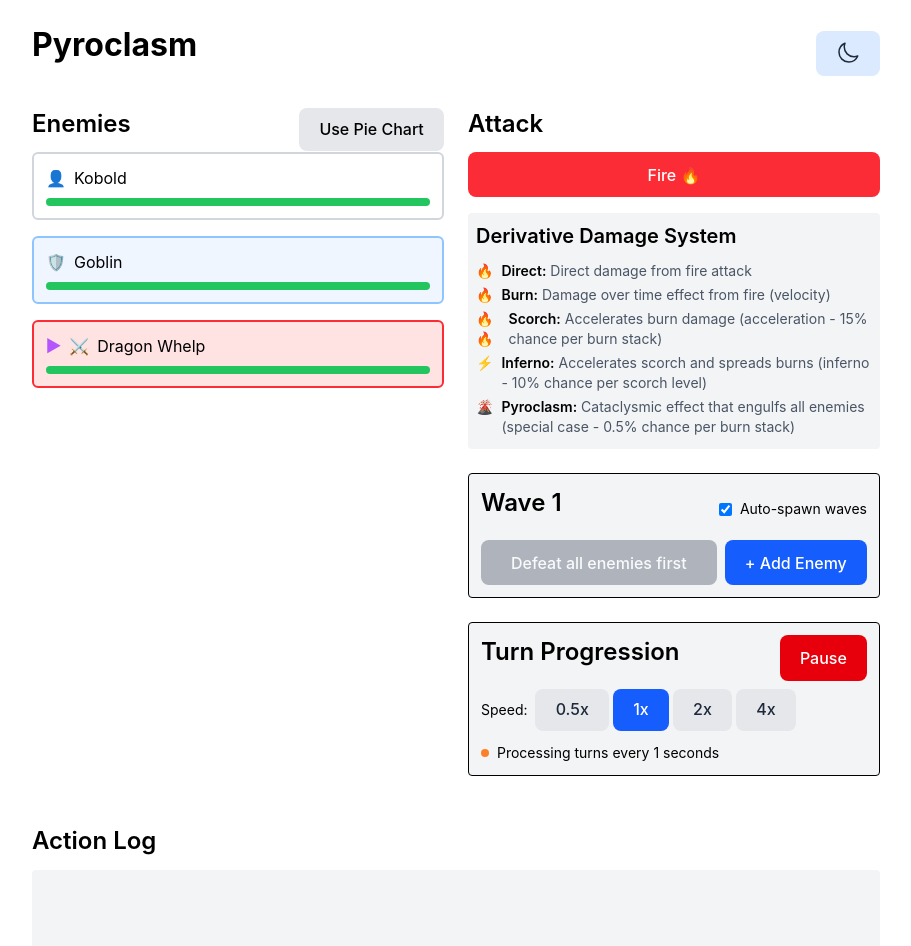
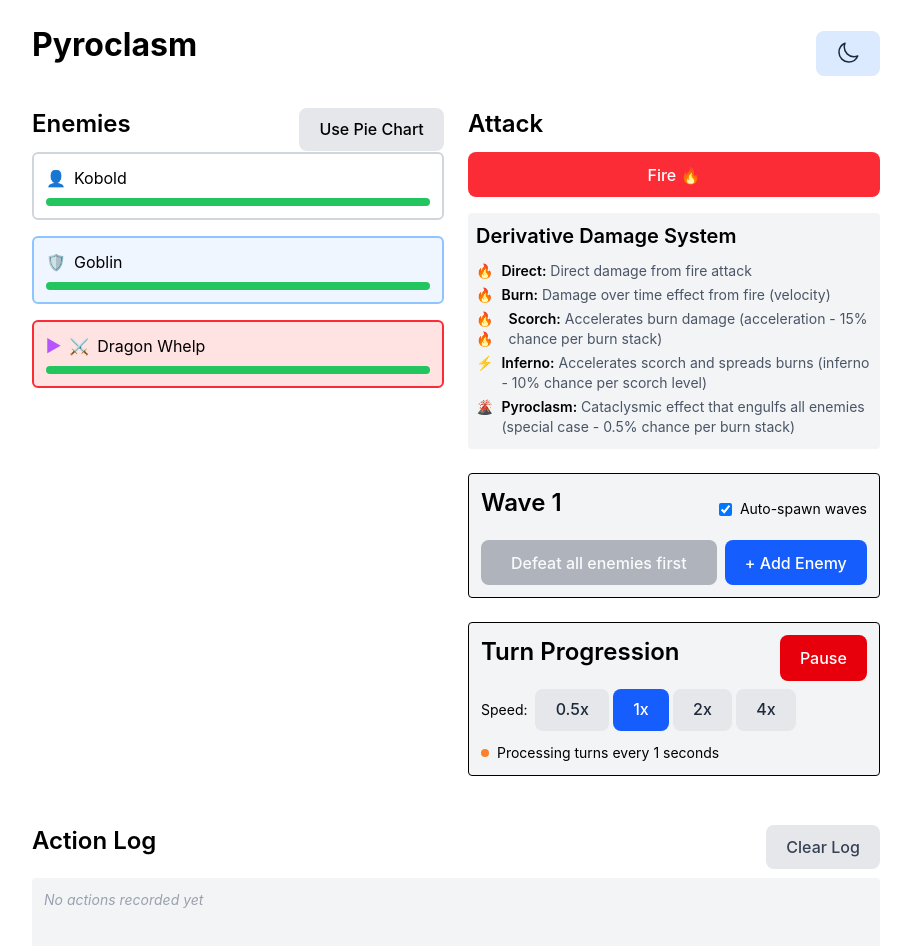
Before and after one commit to kyletolle/pyroclasm, a React (Vite) app: page / in a window 1280 px wide. Shown: the top 946 px of the page, without its empty margins (184-1095 px from the left). Built offline with nearby package versions, Linux system fonts and the light colour scheme.

Commit message:
Add way to clear the action log

```diff
--- a/src/components/ActionLog.tsx
+++ b/src/components/ActionLog.tsx
@@ -3,9 +3,10 @@ import { useEffect, useRef } from 'react';
 
 interface Props {
   log: string[];
+  onClear: () => void; // Added prop for clearing the log
 }
 
-export default function ActionLog({ log }: Props) {
+export default function ActionLog({ log, onClear }: Props) {
   const { theme } = useTheme();
   const isDark = theme === 'dark';
   const logContainerRef = useRef<HTMLUListElement>(null);
@@ -19,21 +20,40 @@ export default function ActionLog({ log }: Props) {
 
   return (
     <div className="col-span-full mt-6">
-      <h2 className="text-xl font-bold mb-2">Action Log</h2>
+      <div className="flex justify-between items-center mb-2">
+        <h2 className="text-xl font-bold">Action Log</h2>
+        <button
+          onClick={onClear}
+          className={`text-sm px-3 py-1 rounded ${
+            isDark
+              ? 'bg-gray-700 hover:bg-gray-600 text-gray-300'
+              : 'bg-gray-200 hover:bg-gray-300 text-gray-700'
+          }`}
+          title="Clear the action log"
+        >
+          Clear Log
+        </button>
+      </div>
       <ul
         ref={logContainerRef}
         className={`space-y-1 p-3 rounded h-48 overflow-y-auto ${
           isDark ? 'bg-gray-800' : 'bg-gray-100'
         }`}
       >
-        {log.map((entry, i) => (
-          <li
-            key={i}
-            className={`text-sm ${isDark ? 'text-gray-300' : 'text-gray-700'}`}
-          >
-            {entry}
+        {log.length === 0 ? (
+          <li className={`text-sm italic ${isDark ? 'text-gray-500' : 'text-gray-400'}`}>
+            No actions recorded yet
           </li>
-        ))}
+        ) : (
+          log.map((entry, i) => (
+            <li
+              key={i}
+              className={`text-sm ${isDark ? 'text-gray-300' : 'text-gray-700'}`}
+            >
+              {entry}
+            </li>
+          ))
+        )}
       </ul>
     </div>
   );
```
